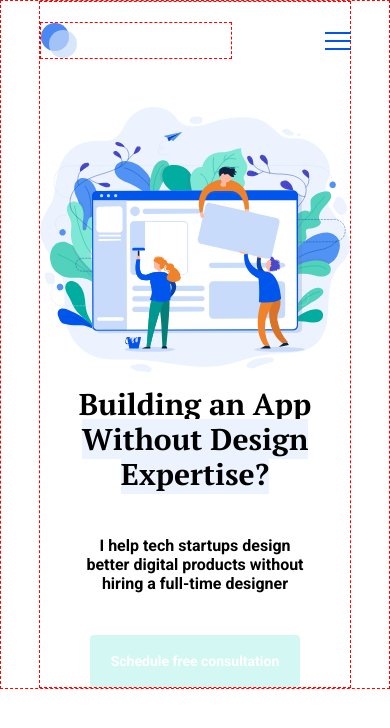
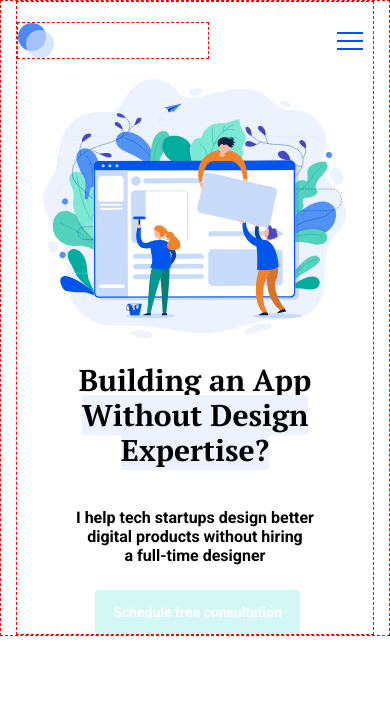
Before and after one commit to WebHeroSchool/IrinaAfonina, a plain HTML site: page index.html in a window 390 px wide. Drawn offline with Linux system fonts and the light colour scheme.

Commit message:
Надеюсь, всё так теперь)

```diff
--- a/styles.css
+++ b/styles.css
@@ -141,12 +141,9 @@ transition: background 1s ease-in-out;
  }
 
 @media (max-width: 1366px) {
-	body {
-     margin: 0 auto;
-    }
-
 	.wrapper {
-		margin: 0 7%;
+    margin: 0 auto;
+	width: 68%;
 	}
 
 	.header {
@@ -188,14 +185,16 @@ transition: background 1s ease-in-out;
 
 @media (max-width: 1024px) {
 	.wrapper {
-		margin: 0 4%;
+		margin: 0 auto;
+		width: 92%;
 	}
 
 	.main {
+		margin-top: 85px;
 	 width: 50%;
-     padding: 0px 60% 150px 0;
+     padding: 0px 50% 90px 0;
      background: top right no-repeat url(img/mainImg.svg);
-     background-size: 60%;
+     background-size: 55%;
 	}
 
     .menu__item {
@@ -204,15 +203,21 @@ transition: background 1s ease-in-out;
 
 	.main__title {
   	 font: normal 50px/66px pt_serifbold, arial, helvetica, 'sans-serif';
+  	 padding-top: 15px;
     }
 
   .main__subtitle {
   	font: bold 18px/21px Roboto, arial, helvetica, 'sans-serif';
-  	padding-right: 15px;
+  	padding-right: 75px;
+  	margin: 40px 0 36px 0;
    }
 
   .main__button {
   	font: bold 14px/16px Roboto, arial, helvetica, 'sans-serif';
+  	 padding: 14px 18px;
+    margin-left: 5px;
+    margin-top: 5px;
+    border-radius: 4px;
   }
 }
 
@@ -226,8 +231,9 @@ transition: background 1s ease-in-out;
   }
 
   .header {
-  	margin-bottom: 28px;
-  	padding: 20px 0;
+  	margin-bottom: 10px;
+  	margin-top: 10px;
+  	padding: 10px 0;
   }
 
   .logo {
@@ -238,21 +244,22 @@ transition: background 1s ease-in-out;
   	padding: 74% 0 0;
   	width: 100%;
   	text-align: center;
-  	background-size:100%;
+  	background-size:85%;
   	background-position: top center;
   	margin-top: 10px;
   }
 
   .main__title {
-  	margin-bottom: 44px;
-  	margin-top: 50px;
+  	margin-bottom: 10px;
+  	margin-top: 10px;
+  	padding-top: 10px;
   	font: normal 30px/35px pt_serifbold, arial, helvetica, 'sans-serif';
   }
 
   .main__subtitle {
-  	margin-right: 0;
-  	padding: 0 40px;
+  	padding: 0 50px;
   	font: bold 16px/19px Roboto, arial, helvetica, 'sans-serif';
+  	margin: 40px 0 20px 0;
   }
 
   .main__button {
@@ -284,7 +291,7 @@ transition: background 1s ease-in-out;
   align-items: normal;
   position: fixed;
   top: 40px;
-  right: 10%;
+  right: 7%;
   width: 26px;
   height: 26px;
   cursor: pointer;
```
